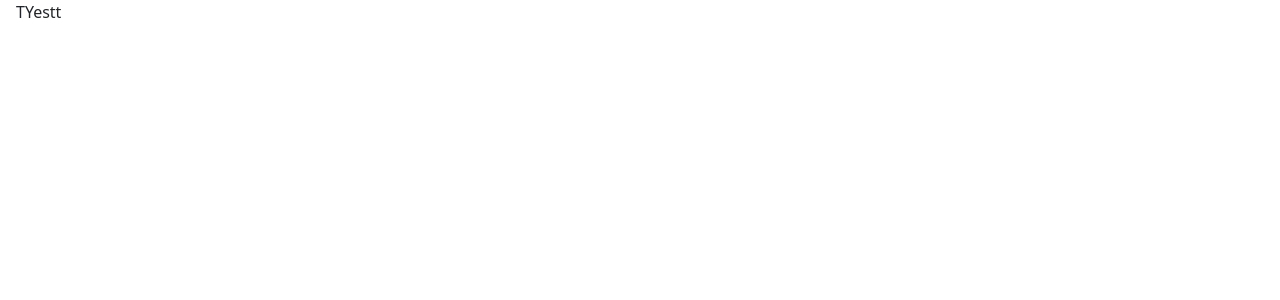
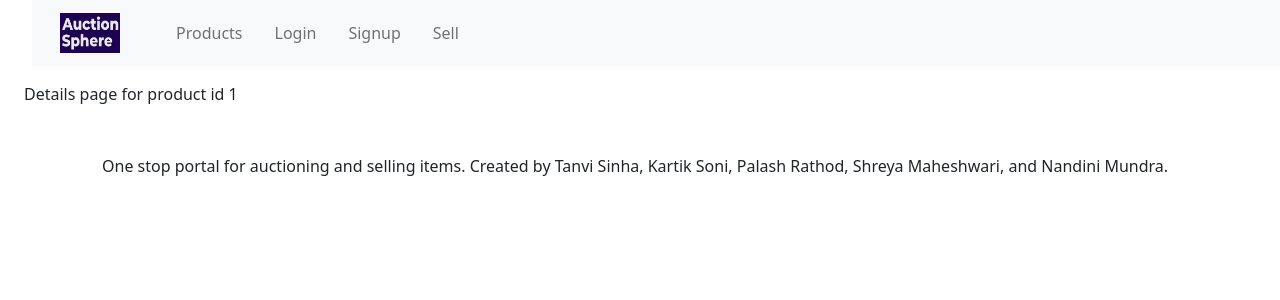
Before and after one commit to mithildani/Auction-Sphere, a React (Create React App) app: page /details/1 in a window 1280 px wide. Shown: the top 300 px of the page. Built offline with nearby package versions, Linux system fonts and the light colour scheme.

Commit message:
ProductDetails skeleton with params done

```diff
--- a/src/components/Footer.js
+++ b/src/components/Footer.js
@@ -10,7 +10,6 @@ const Footer = () => {
             Sinha, Kartik Soni, Palash Rathod, Shreya Maheshwari, and Nandini
             Mundra.
           </p>
-          {/* Test */}
         </div>
       </div>
     </div>
--- a/src/components/ProductDetails.js
+++ b/src/components/ProductDetails.js
@@ -1,9 +1,17 @@
 import React, { useState } from "react";
 import { useParams } from "react-router-dom";
+import Footer from "./Footer";
+import Navv from "./Navv";
 
 const ProductDetails = () => {
-  const [id, setId] = useState();
-  return <>TYestt</>;
+  let { id } = useParams();
+  return (
+    <>
+      <Navv />
+      <p>Details page for product id {id} </p>
+      <Footer />
+    </>
+  );
 };
 
 export default ProductDetails;
```
